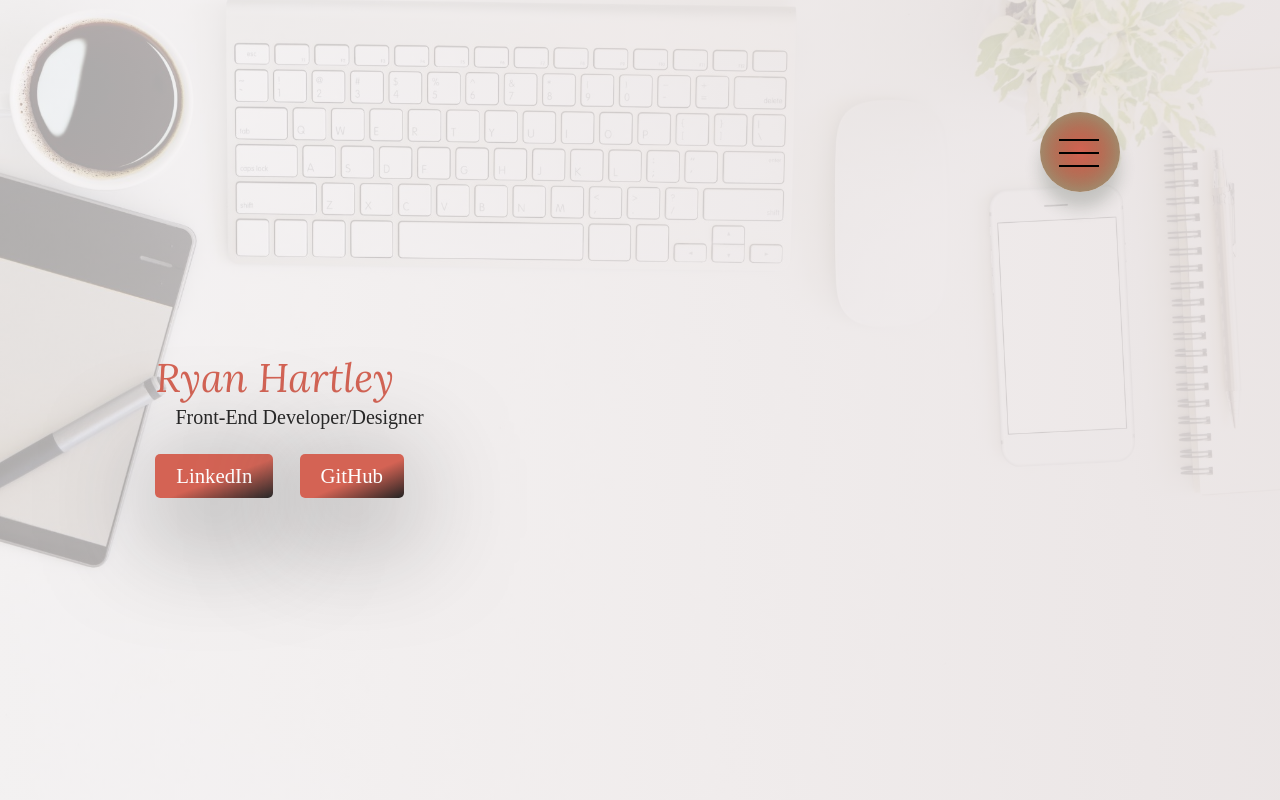
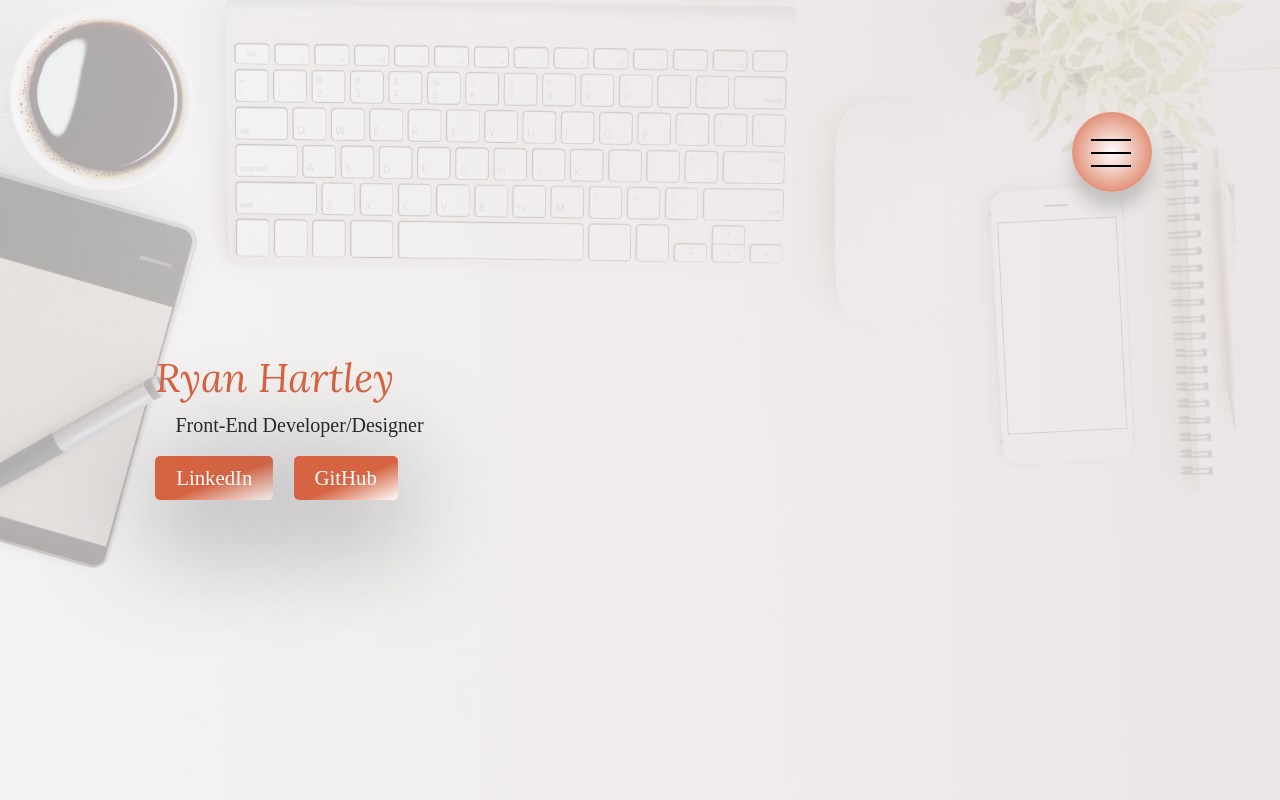
Before and after one commit to thegirlyoucallryan/Front-end-dev-portfolio, a plain HTML site: page index.html in a window 1280 px wide. Shown: the top 800 px of the page. Drawn offline with nearby package versions, Linux system fonts and the light colour scheme.

Commit message:
color adjust

```diff
--- a/index.html
+++ b/index.html
@@ -70,7 +70,7 @@
 
   <div class="container">
     <div class="description">
-      <h1>Ryan Hartley
+      <h1>Ryan Hartley</h1>
         <p>Front-End Developer/Designer<br>
           <!-- Photographer <br> -->
           <!-- UX/UI Designer<br> -->
@@ -81,7 +81,7 @@
         <a id="profile-link" href="https://github.com/thegirlyoucallryan" target="_blank"
           class="p rofile-link btn btn-outline-secondary btn-lg">GitHub</a>
 
-      </h1>
+
 
     </div>
   </div>
--- a/style.css
+++ b/style.css
@@ -1,7 +1,7 @@
 @import url("https://fonts.googleapis.com/css2?family=Lora:ital@1&family=Merriweather&display=swap");
 
 :root {
-  --om: #d46354;
+  --om: #d66442;
   --twoThree: #232323;
 
 }
@@ -31,8 +31,8 @@ a {
   border-radius: 50%;
   position: fixed;
   top: 7rem;
-  right: 10rem;
-  background-image: radial-gradient(var(--om), rgba(20, 85, 12, 0.459));
+  right: 8rem;
+  background-image: radial-gradient( white, var(--om));
   z-index: 2009;
   transition: all .8s;
 }
@@ -43,7 +43,7 @@ a {
   width: 5rem;
   position: fixed;
   top: 7rem;
-  right: 10rem;
+  right: 8rem;
   z-index: 1000;
   border-radius: 50%;
   box-shadow: 0 1rem 1rem #2323;
@@ -281,7 +281,7 @@ a {
 
 #profile-link {
   border: none;
-  background-image: linear-gradient(to right bottom, var(--om) 55%, var(--twoThree));
+  background-image: linear-gradient(to right bottom, var(--om) 55%, white);
   border-radius: 5px;
   padding: 0.4rem 1.3rem;
   color: #fff;
```
